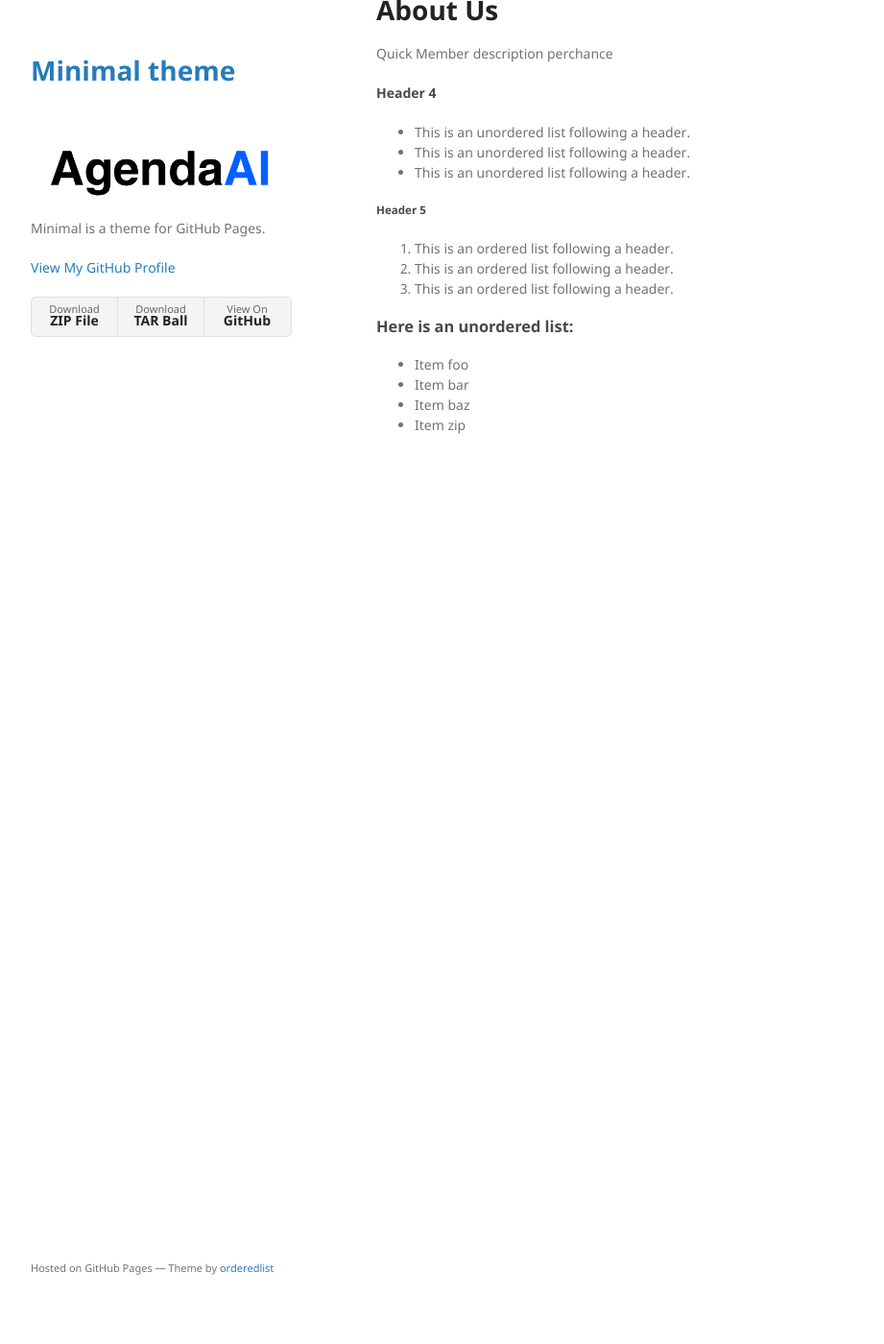
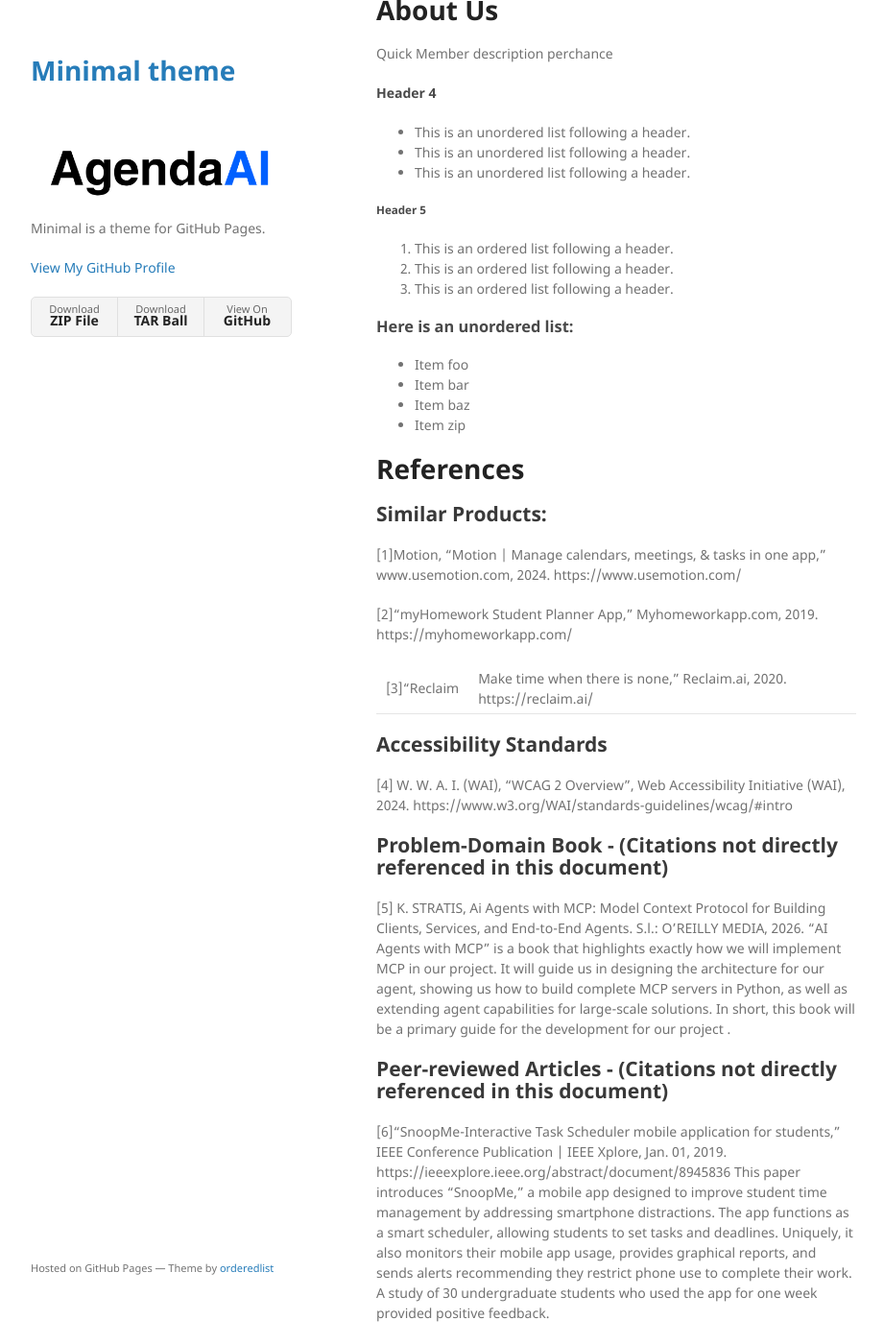
Before and after one commit to SeniorProjectsAgendaAI/SeniorProjectsAgendaAI.github.io, a Jekyll site: the page built from index.md, in a window 1280 px wide and 1400 px high, scrolled down 567 px. Shown: the whole window at 96% size, without its empty margins (178-1099 px from the left). Built offline with Jekyll 4.4.1, drawn with Linux system fonts in a browser that asks for light colours; before the commit the page ends 1090 px from its top, so only the background shows below that; some of the changed text lies outside the part shown.

Commit message:
Add references and citations to index.md
Added references to similar products, accessibility standards, and peer-reviewed articles related to AI agents and time management.

```diff
--- a/index.md
+++ b/index.md
@@ -33,3 +33,32 @@ Quick Member description perchance
 *   Item bar
 *   Item baz
 *   Item zip
+
+
+# References
+## Similar Products:
+[1]Motion, “Motion | Manage calendars, meetings, & tasks in one app,” www.usemotion.com, 2024. https://www.usemotion.com/
+
+[2]“myHomework Student Planner App,” Myhomeworkapp.com, 2019. https://myhomeworkapp.com/
+
+[3]“Reclaim | Make time when there is none,” Reclaim.ai, 2020. https://reclaim.ai/
+
+## Accessibility Standards
+[4] W. W. A. I. (WAI), “WCAG 2 Overview”, Web Accessibility Initiative (WAI), 2024.
+https://www.w3.org/WAI/standards-guidelines/wcag/#intro
+
+## Problem-Domain Book - (Citations not directly referenced in this document)
+[5] K. STRATIS, Ai Agents with MCP: Model Context Protocol for Building Clients, Services, and End-to-End Agents. S.l.: O’REILLY MEDIA, 2026.
+“AI Agents with MCP” is a book that highlights exactly how we will implement MCP in our project. It will guide us in designing the architecture for our agent, showing us how to build complete MCP servers in Python, as well as extending agent capabilities for large-scale solutions. In short, this book will be a primary guide for the development for our project
+.
+## Peer-reviewed Articles  - (Citations not directly referenced in this document)
+[6]“SnoopMe-Interactive Task Scheduler mobile application for students,” IEEE Conference Publication | IEEE Xplore, Jan. 01, 2019. https://ieeexplore.ieee.org/abstract/document/8945836
+This paper introduces "SnoopMe," a mobile app designed to improve student time management by addressing smartphone distractions. The app functions as a smart scheduler, allowing students to set tasks and deadlines. Uniquely, it also monitors their mobile app usage, provides graphical reports, and sends alerts recommending they restrict phone use to complete their work. A study of 30 undergraduate students who used the app for one week provided positive feedback.
+
+
+[7] J. Von Garrel and J. Mayer, “Artificial Intelligence in studies—use of ChatGPT and AI-based tools among students in Germany,” Humanities and Social Sciences Communications, vol. 10, no. 1, Nov. 2023, doi: 10.1057/s41599-023-02304-7.
+The research on 875 students in Germany reported that 80% of students use AI for tasks like clarifying concepts, writing, and literature. Perceived usefulness was the primary prediction for students to start using AI in their school work. Almost half of all students surveyed mention that ChatGPT was a tool they use for school work. This study shows how AI has integrated itself into a student’s schoolwork.
+
+
+[8]“Code execution with MCP: building more efficient AI agents.” https://www.anthropic.com/engineering/code-execution-with-mcp
+The key benefit of presenting MCP servers as code APIs on a virtual filesystem is that it moves complex logic and heavy data processing out of the model's limited context window and into a dedicated secure execution environment. This approach allows the AI agent to load tools only when needed and filter enormous datasets locally.
```
